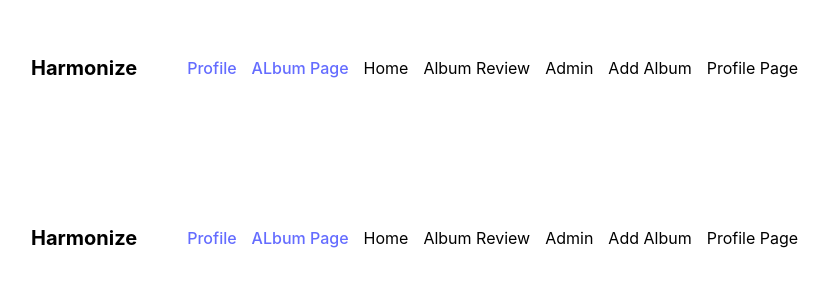
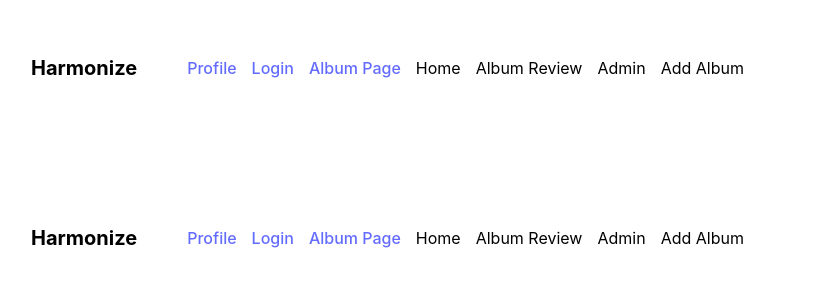
Before and after one commit to JayMoor/capstone, a React (Vite) app in the folder actpage2/profile/: page /albumpage in a window 1280 px wide. Shown: the part 121-421 px from the top of the page, without its empty margins (69-898 px from the left). Built offline with nearby package versions, Linux system fonts and the light colour scheme; no server answers.

Commit message:
Update Navbar.jsx

```diff
--- a/actpage2/profile/src/components/Navbar.jsx
+++ b/actpage2/profile/src/components/Navbar.jsx
@@ -10,13 +10,15 @@ const Navbar = () => {
           <Link to='/profile'>Profile</Link>
         </li>
         <li>
-          <Link to= '/albumpage'>ALbum Page</Link>
+          <Link to='/login'>Login</Link>
+        </li>
+        <li>
+          <Link to= '/albumpage'>Album Page</Link>
         </li>
         <li>Home</li>
         <li>Album Review </li>
         <li>Admin</li>
         <li>Add Album</li>
-        <li>Profile Page</li>
       </ul>
     </nav>
   );
```
